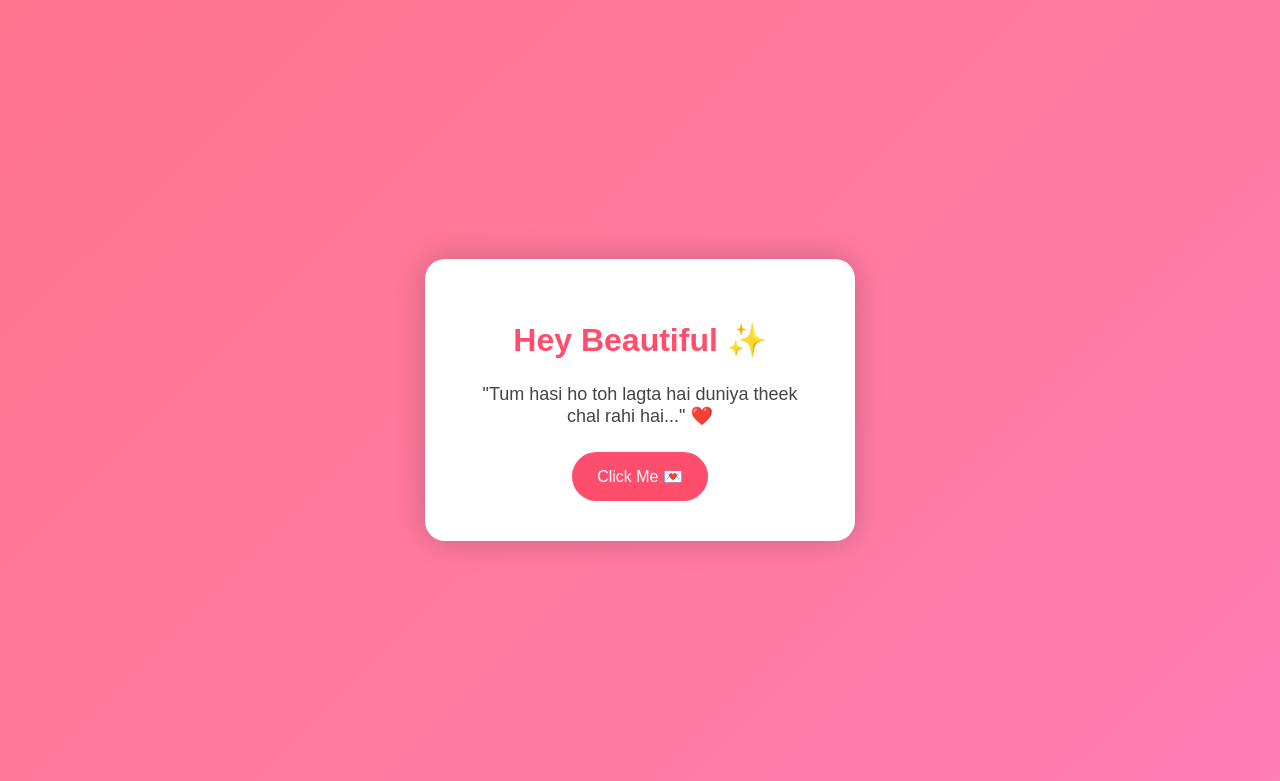
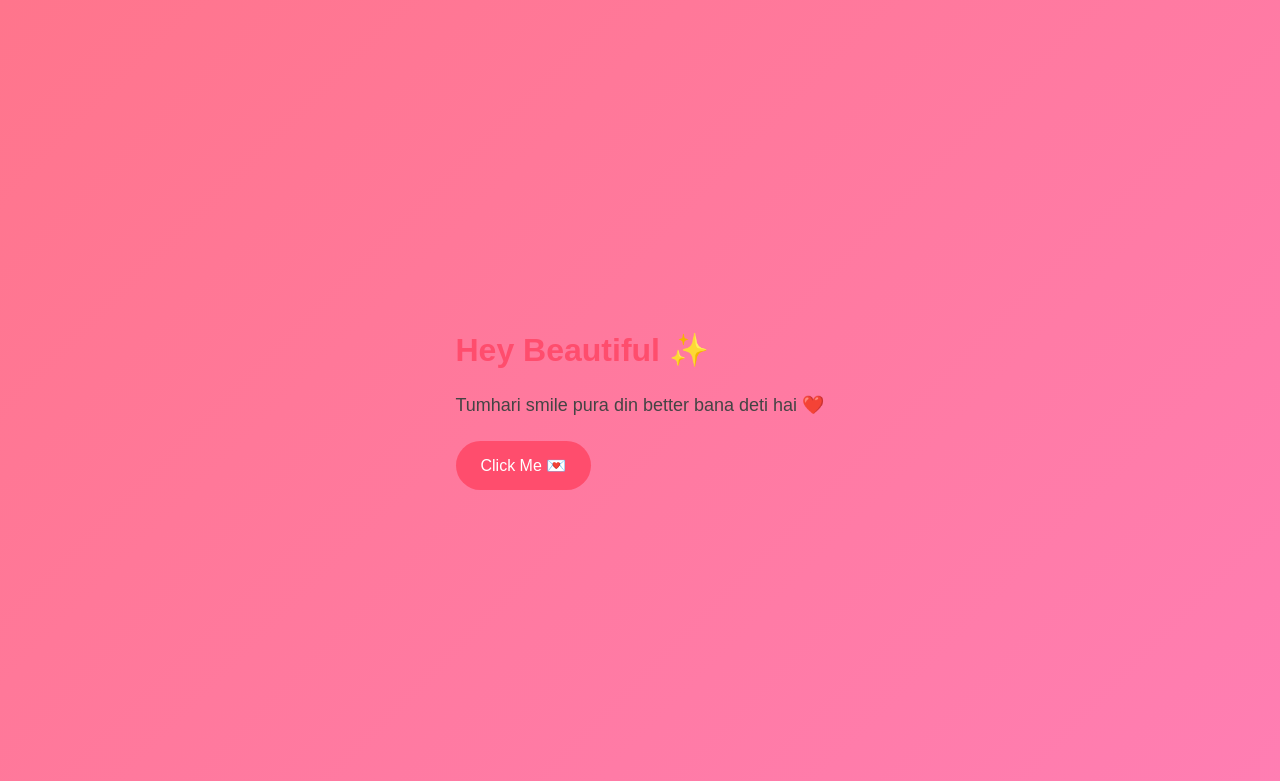
Before and after one commit to abhinaviit2026-tech/cutu-app, a Flask app: page / in a window 1280 px wide. Shown: the top 781 px of the page. Run offline with Flask 3, Linux system fonts and the light colour scheme.

Commit message:
advanced aesthetic update

```diff
--- a/templates/index.html
+++ b/templates/index.html
@@ -9,12 +9,14 @@
 </head>
 <body>
 
-    <div class="container">
+  <div class="hearts"></div>
+
+  <div class="card">
 
     <h1>Hey Beautiful ✨</h1>
 
-        <p id="shayari">
-            "Tum hasi ho toh lagta hai duniya theek chal rahi hai..." ❤️
+    <p id="text">
+      Tumhari smile pura din better bana deti hai ❤️
     </p>
 
     <button onclick="changeText()">
```
Lines whose indentation alone changed are shown as unchanged.
